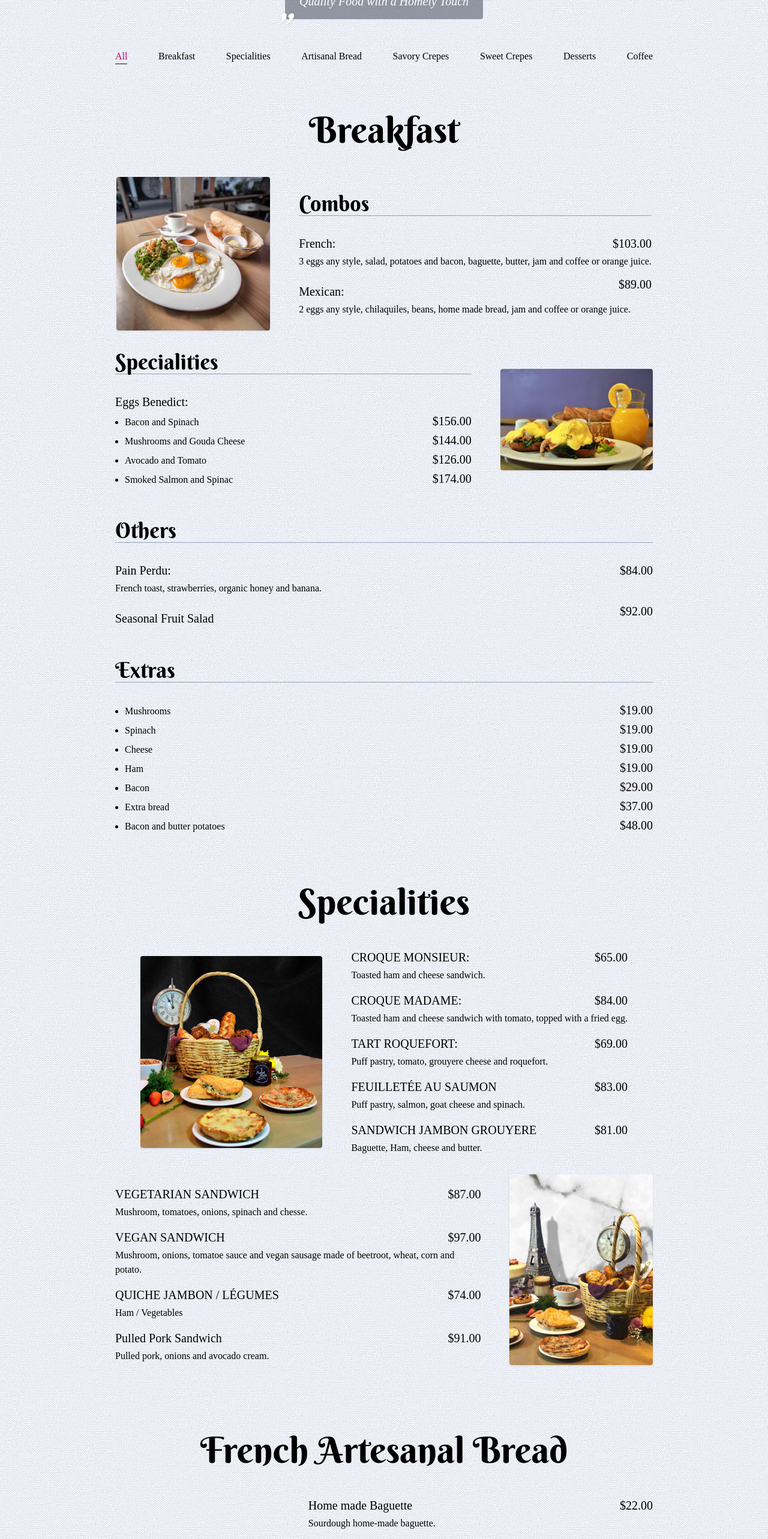
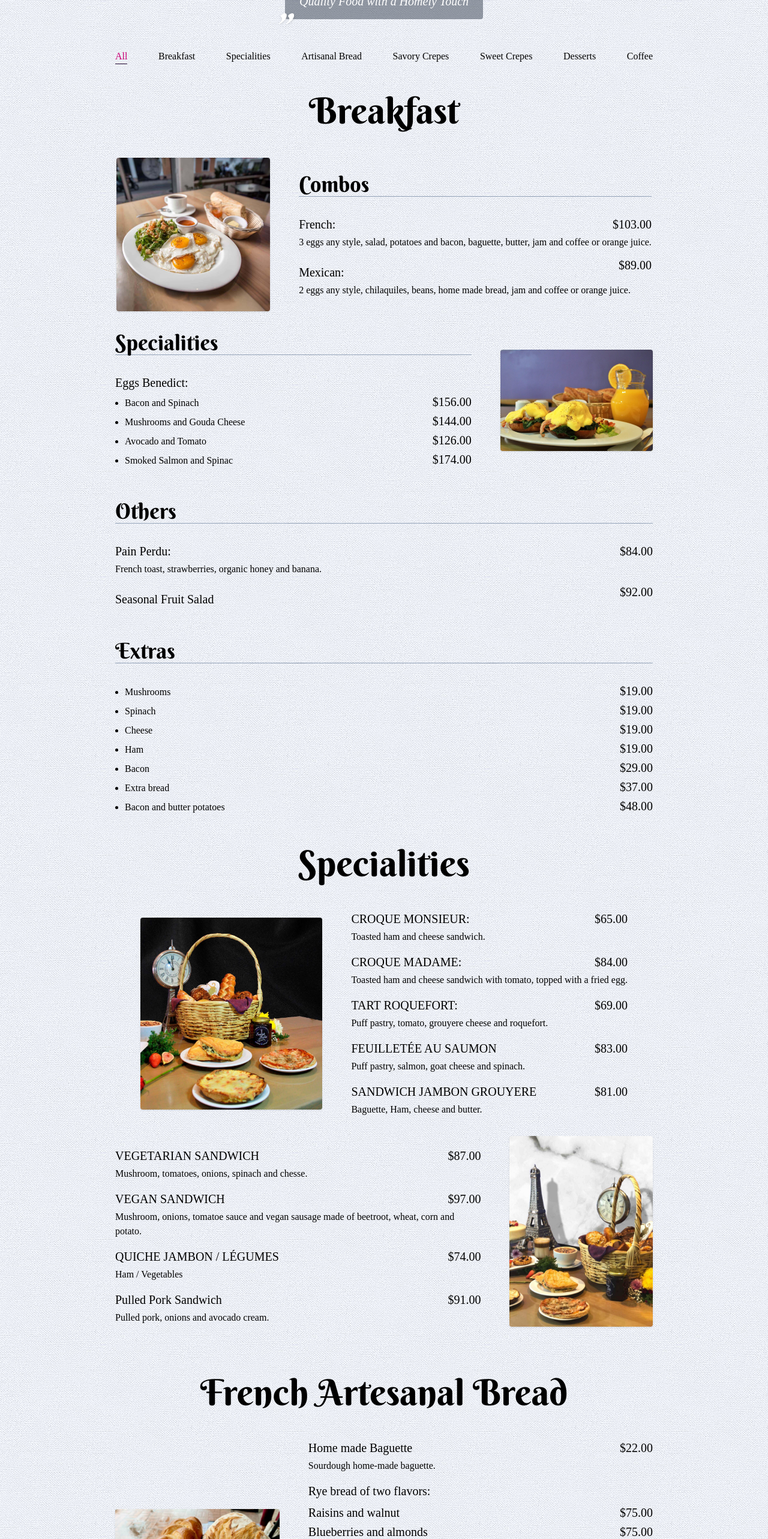
Before and after one commit to Existenziell/sucre-sale, a Next.js app: page /menu in a window 1280 px wide. Shown: the part 234-2800 px from the top of the page at 60% size. Built offline with nearby package versions, Linux system fonts and the light colour scheme; a web font is replaced by a local one.

Commit message:
Spacing...

```diff
--- a/components/menu/Bread.js
+++ b/components/menu/Bread.js
@@ -1,7 +1,7 @@
 const Bread = () => {
   return (
     <>
-      <h1 className='mx-auto w-max mt-20'>French Artesanal Bread</h1>
+      <h1 className='mx-auto w-max mt-12'>French Artesanal Bread</h1>
 
       <div className='flex flex-col md:flex-row gap-6 md:gap-12 w-full justify-center items-center mb-8'>
         <div><img src='/menu/bread.jpg' alt='breakfast' className='rounded shadow md:mx-0 max-h-80' /></div>
--- a/components/menu/Breakfast.js
+++ b/components/menu/Breakfast.js
@@ -1,7 +1,7 @@
 const Breakfast = () => {
   return (
     <>
-      <h1 className='mx-auto w-max mt-20'>Breakfast</h1>
+      <h1 className='mx-auto w-max mt-12'>Breakfast</h1>
 
       <div className='flex flex-col md:flex-row gap-6 md:gap-12 w-full justify-center items-center mb-8'>
         <div><img src='/menu/breakfast.jpg' alt='breakfast' className='rounded shadow md:mx-0 max-h-64' /></div>
--- a/components/menu/Coffee.js
+++ b/components/menu/Coffee.js
@@ -1,7 +1,7 @@
 const Coffee = () => {
   return (
     <>
-      <h1 className='mx-auto w-max mt-20'>Coffee</h1>
+      <h1 className='mx-auto w-max mt-12'>Coffee</h1>
       <div className='flex flex-col md:flex-row gap-6 md:gap-12 w-full justify-center items-center mb-8'>
         <div className='w-full'>
 
--- a/components/menu/Crepes.js
+++ b/components/menu/Crepes.js
@@ -1,7 +1,7 @@
 const Crepes = () => {
   return (
     <>
-      <h1 className='mx-auto w-max mt-20'>Sweet Crepes</h1>
+      <h1 className='mx-auto w-max mt-12'>Sweet Crepes</h1>
       <div className='flex flex-col md:flex-row gap-6 md:gap-12 w-full justify-center items-center mb-8'>
         <div><img src='/menu/crepe.jpg' alt='Sweet Crepes' className='rounded shadow md:mx-0 max-h-80' /></div>
 
--- a/components/menu/CrepesSavory.js
+++ b/components/menu/CrepesSavory.js
@@ -1,7 +1,7 @@
 const CrepesSavory = () => {
   return (
     <>
-      <h1 className='mx-auto w-max mt-20'>Savory Crepes</h1>
+      <h1 className='mx-auto w-max mt-12'>Savory Crepes</h1>
 
       <div className='flex flex-col md:flex-row gap-6 md:gap-12 w-full justify-center items-center mb-8'>
         <div className='w-full'>
--- a/components/menu/Desserts.js
+++ b/components/menu/Desserts.js
@@ -3,7 +3,7 @@ const Desserts = () => {
   return (
     <>
 
-      <h1 className='mx-auto w-max mt-20'>Desserts</h1>
+      <h1 className='mx-auto w-max mt-12'>Desserts</h1>
       <div className='flex flex-col md:flex-row gap-6 md:gap-12 w-full justify-center items-center mb-8'>
         <div className='w-full'>
 
--- a/components/menu/Specialities.js
+++ b/components/menu/Specialities.js
@@ -1,7 +1,7 @@
 const Specialities = () => {
   return (
     <>
-      <h1 className='mx-auto w-max mt-20'>Specialities</h1>
+      <h1 className='mx-auto w-max mt-12'>Specialities</h1>
 
       <div className='flex flex-col md:flex-row gap-6 md:gap-12 w-full justify-center items-center mb-8'>
         <div><img src='/menu/specialities.jpg' alt='Specialities' className='rounded shadow md:mx-0 max-h-80' /></div>
```
